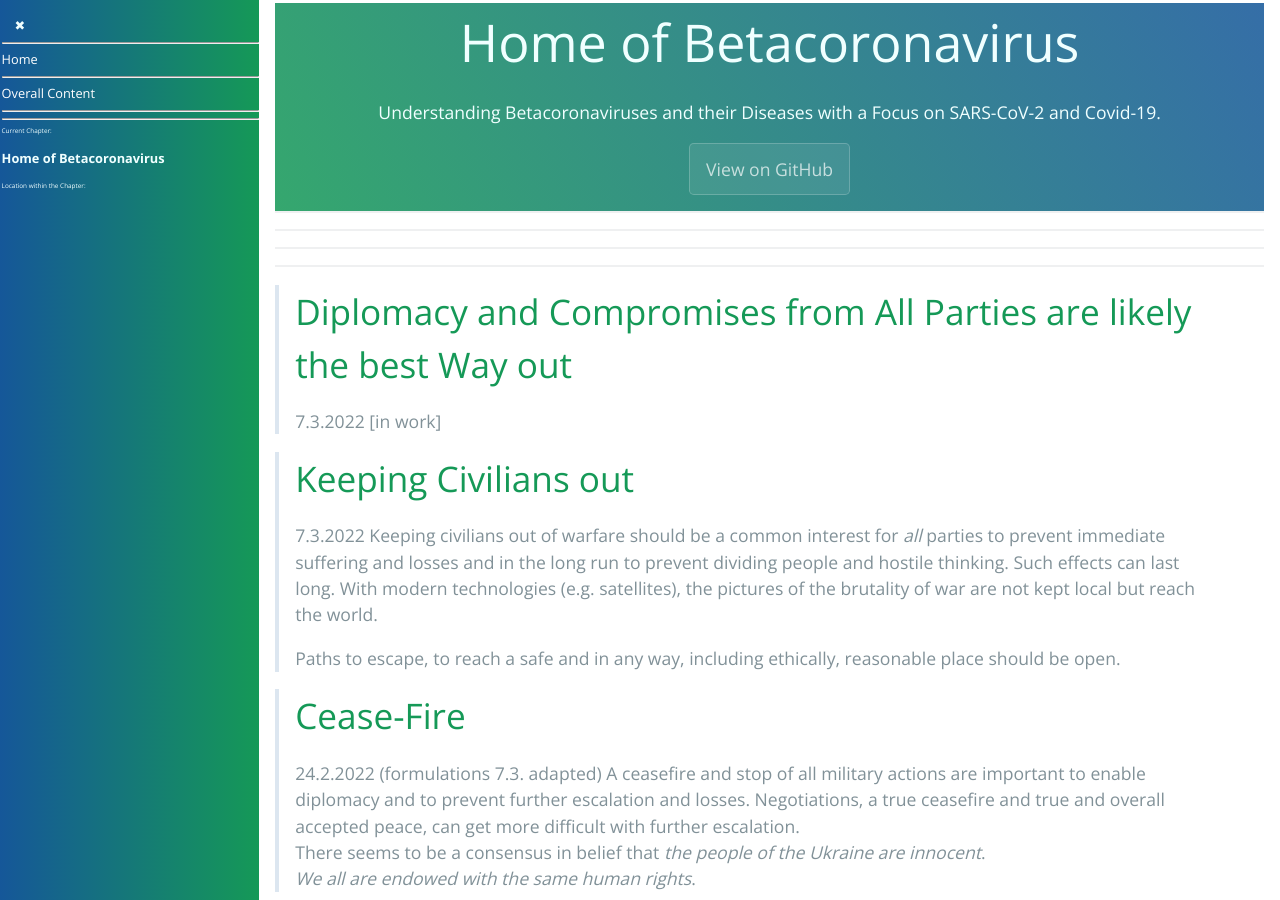
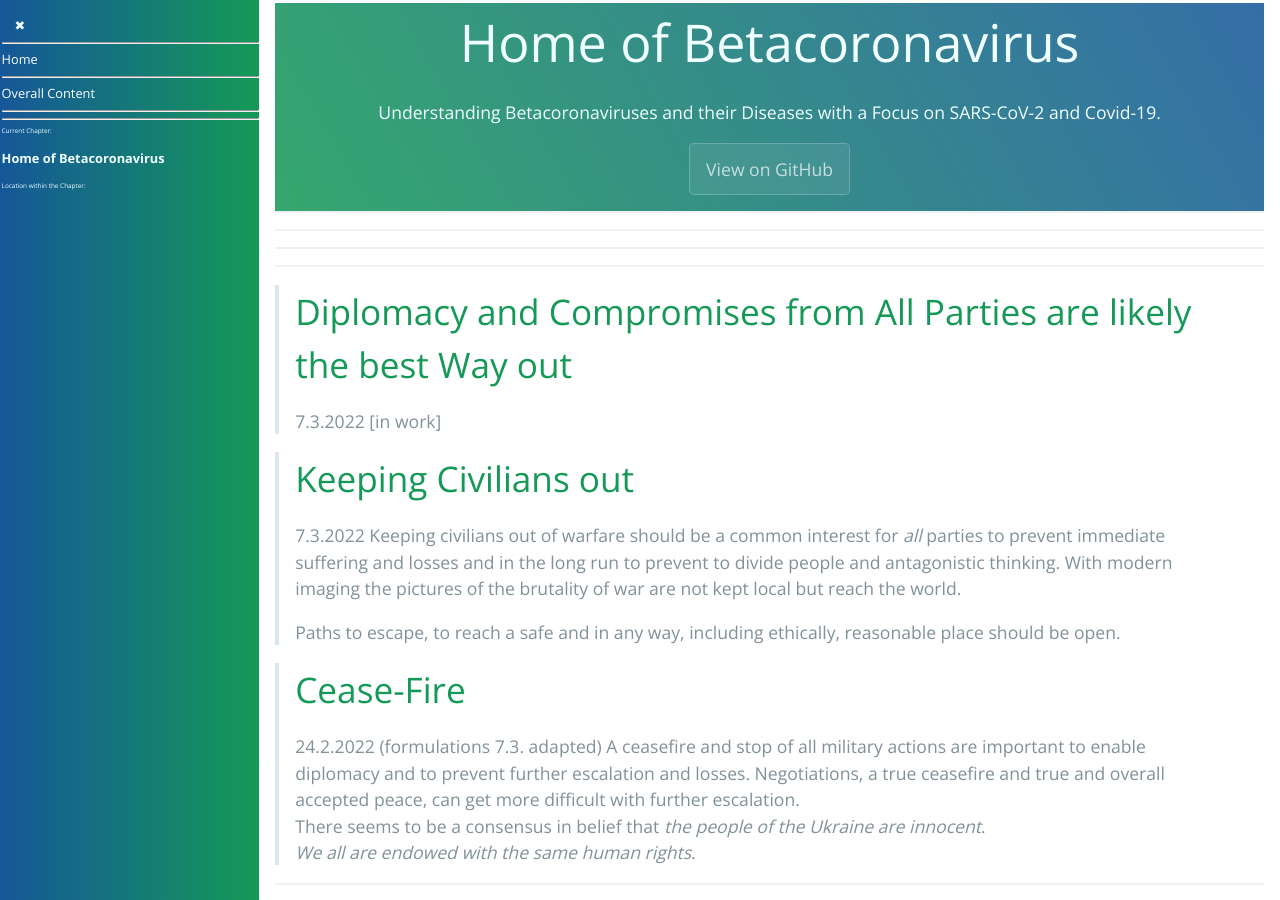
Before and after one commit to forestgrape/coronavirus, a Jekyll site: the page built from index.md, in a window 1280 px wide and 900 px high. Built offline with Jekyll 4.4.1, drawn with Linux system fonts in a browser that asks for light colours; our own code applies the rules of GitHub Pages for plain Markdown files.

Commit message:
formulations

```diff
--- a/index.md
+++ b/index.md
@@ -22,7 +22,7 @@ explorative: 1
 
 > # Keeping Civilians out
 > 7.3.2022
-> Keeping civilians out of warfare should be a common interest for *all* parties to prevent immediate suffering and losses and in the long run to prevent dividing people and hostile thinking. Such effects can last long. With modern technologies (e.g. satellites), the pictures of the brutality of war are not kept local but reach the world.
+> Keeping civilians out of warfare should be a common interest for *all* parties to prevent immediate suffering and losses and in the long run to prevent to divide people and antagonistic thinking. With modern imaging the pictures of the brutality of war are not kept local but reach the world.
 >
 > Paths to escape, to reach a safe and in any way, including ethically, reasonable place should be open.
 
```
